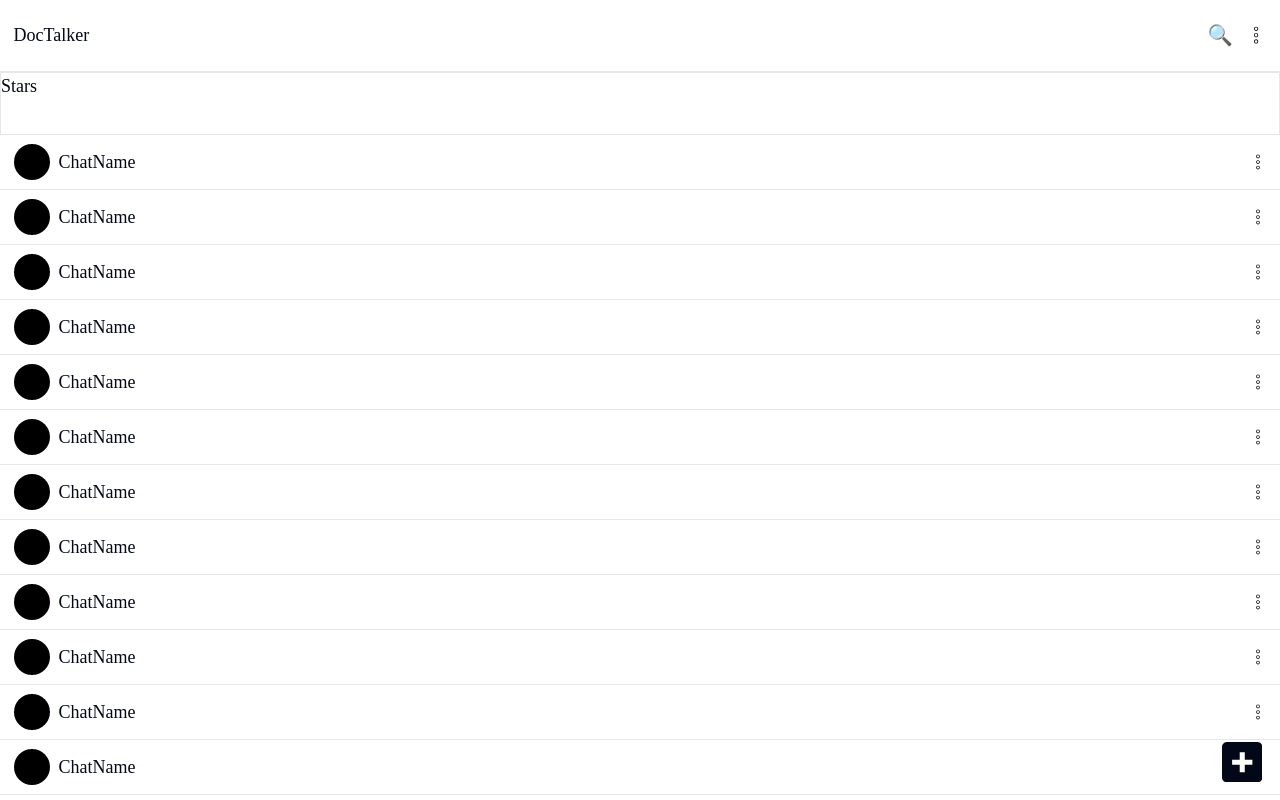
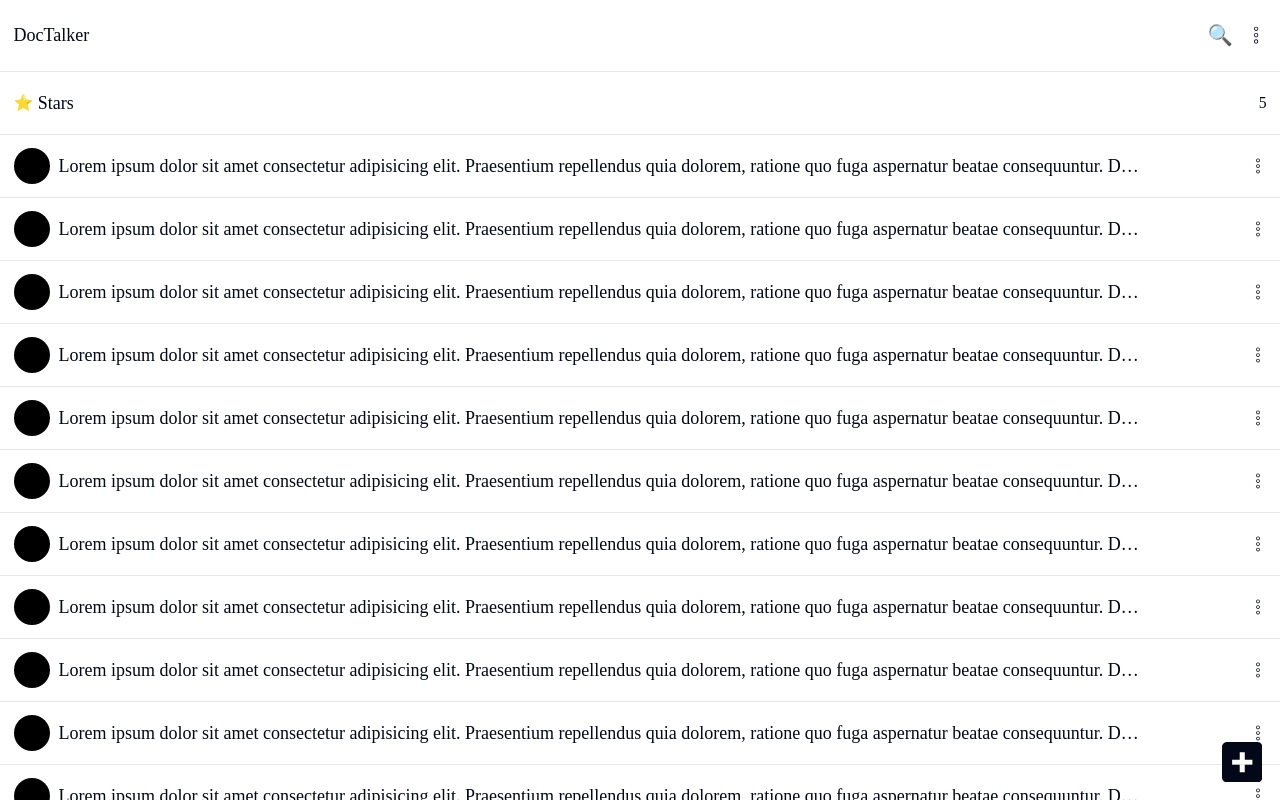
Before and after one commit to Peter3Khalil/DocTalkerTest, a Next.js app: page / in a window 1280 px wide. Built offline with nearby package versions, Linux system fonts and the light colour scheme.

Commit message:
Refactor

```diff
--- a/src/pages/index.jsx
+++ b/src/pages/index.jsx
@@ -19,10 +19,13 @@ const Home = () => {
 const Chats = ({ chats }) => {
   return (
     <div className="h-full w-full">
-      <div className="h-14 w-full shrink-0 border">Stars</div>
+      <div className="h-14 w-full shrink-0 border-b flex items-center justify-between px-3 cursor-pointer hover:bg-accent hover:text-accent-foreground">
+        <h1 className="flex items-center"><span className="text-sm mr-1">⭐</span>Stars</h1>
+       <span className="text-sm">5</span>
+      </div>
       <ul className="w-full">
-      {Array.from({ length: 20 }).map((item) => (
-        <ChatItem />
+      {Array.from({ length: 20 }).map((item,i) => (
+        <ChatItem key={i}/>
       ))}
       </ul>
     </div>
@@ -30,12 +33,12 @@ const Chats = ({ chats }) => {
 }
 const ChatItem = ({ chat }) => {
   return (
-    <li className="flex items-center justify-between border-b px-3 py-2">
-      <div className="flex items-center gap-2">
-        <div className="h-8 w-8 rounded-full bg-black"></div>
-        <h1>ChatName</h1>
+    <li className="flex w-full gap-2 cursor-pointer items-center justify-between border-b px-3 h-14 cursor-pointer hover:bg-accent hover:text-accent-foreground">
+      <div className="flex items-center gap-2 w-[90%]">
+        <div className="h-8 w-8 rounded-full bg-black shrink-0"></div>
+        <h1 className="overflow-hidden text-ellipsis whitespace-nowrap">Lorem ipsum dolor sit amet consectetur adipisicing elit. Praesentium repellendus quia dolorem, ratione quo fuga aspernatur beatae consequuntur. Doloremque odio distinctio facere illo adipisci nihil iure maiores aliquid tempora alias.</h1>
       </div>
-      <CiMenuKebab />
+      <CiMenuKebab className=""/>
     </li>
   )
 }
```
